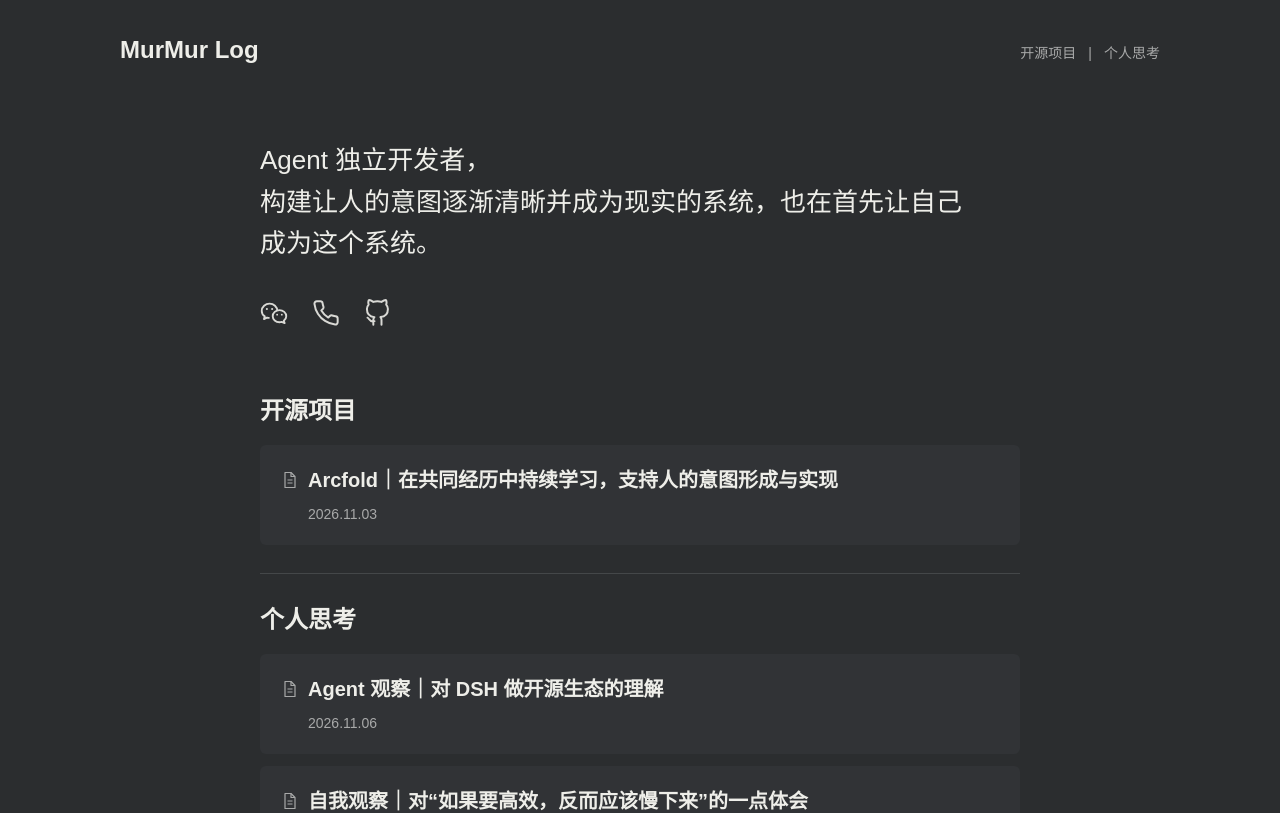
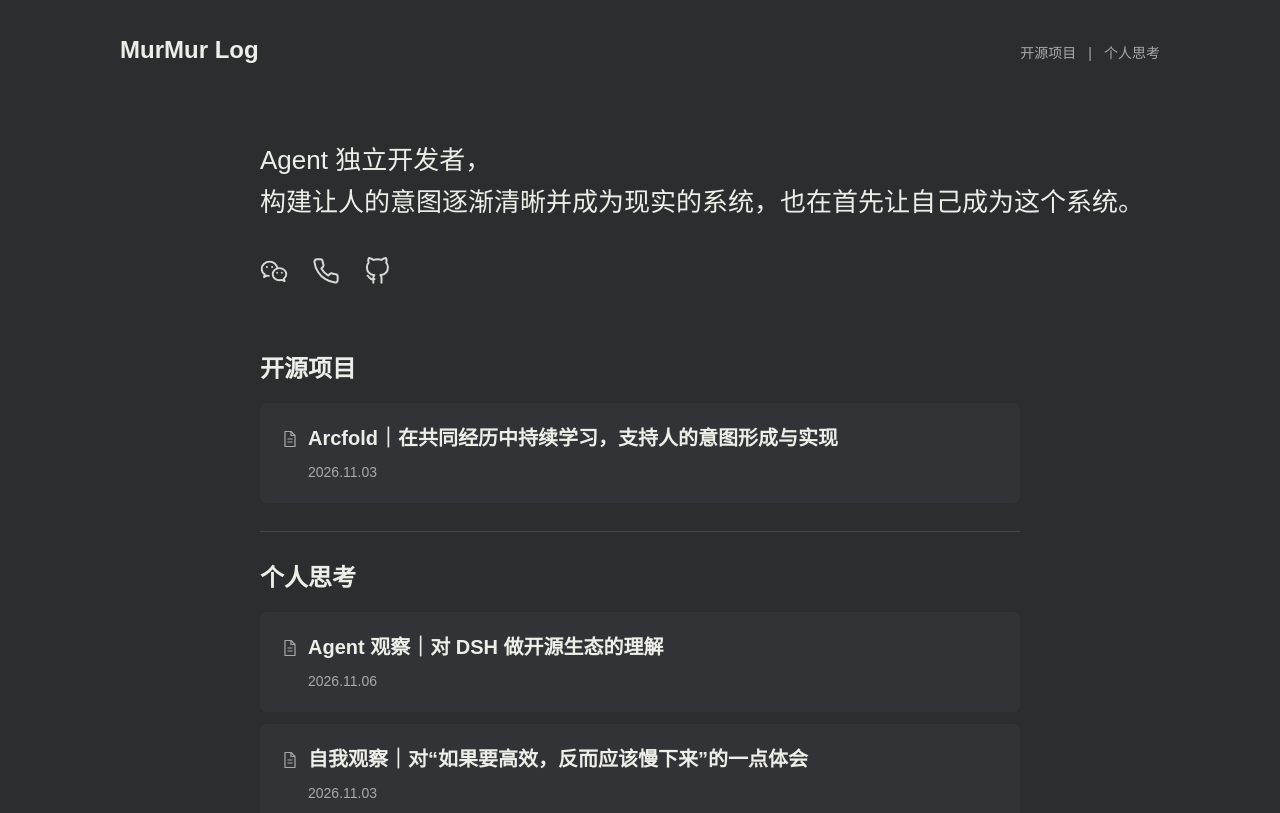
Before and after one commit to murmurwang/murmur-log, a Next.js app: page / in a window 1280 px wide. Shown: the top 813 px of the page. Built offline with nearby package versions, Linux system fonts and the light colour scheme.

Commit message:
Let desktop introduction extend right on one line

```diff
--- a/app/globals.css
+++ b/app/globals.css
@@ -95,6 +95,10 @@ nav a[aria-current="location"] { color: var(--ink); text-decoration: underline;
 .site-header--home .site-title { font-size: 24px; }
 .home-intro { padding: 40px 0 60px; }
 .home-intro .site-description { max-width: 720px; color: var(--heading); font-size: 26px; line-height: 1.6; font-weight: 500; text-wrap: balance; }
+@media (min-width: 800px) {
+  .home-intro { width: min(900px, calc(50vw + 356px)); margin-left: calc((100% - 760px) / 2); margin-right: 24px; }
+  .home-intro .site-description { max-width: none; font-size: clamp(22px, 2.4vw, 26px); white-space: nowrap; text-wrap: nowrap; }
+}
 .contact-links { position: relative; display: flex; align-items: center; gap: 12px; width: fit-content; margin-top: 28px; margin-left: -6px; color: var(--ink); }
 .contact-item { position: static; }
 .contact-item summary, .contact-github { display: flex; align-items: center; justify-content: center; width: 40px; height: 40px; border-radius: 4px; cursor: pointer; }
```
